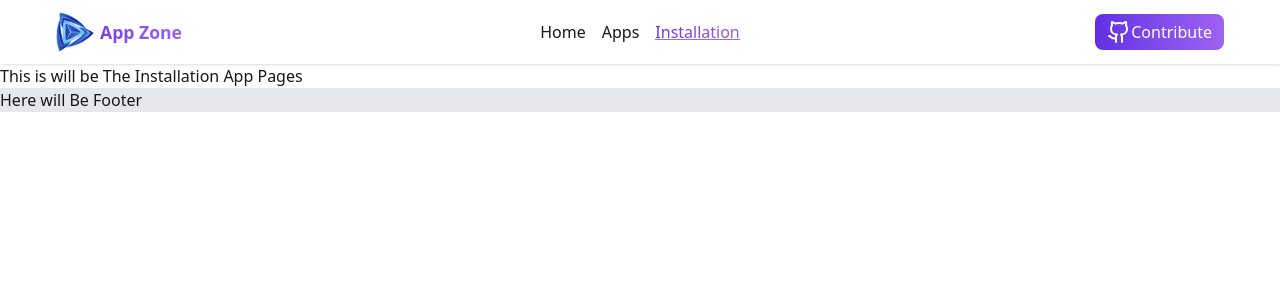
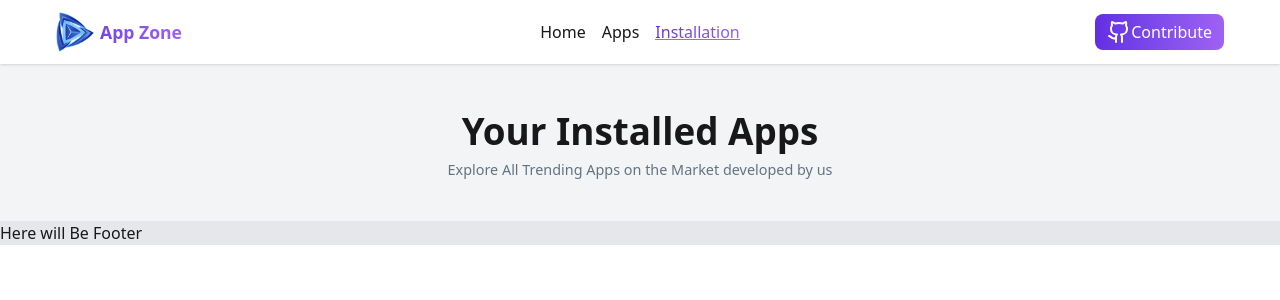
Before and after one commit to asrafulasf72/App-Zone, a React (Vite) app: page /installation in a window 1280 px wide. Shown: the top 300 px of the page. Built offline with nearby package versions, Linux system fonts and the light colour scheme.

Commit message:
local Storeage functinality added

```diff
--- a/src/Pages/Apps/AppDetails.jsx
+++ b/src/Pages/Apps/AppDetails.jsx
@@ -1,18 +1,23 @@
-import React from 'react';
+
 import { useParams } from 'react-router';
 import useApphook from '../../Hooks/useApphook';
 import dw from '../../assets/icon-downloads.png'
 import rt from '../../assets/icon-ratings.png'
 import re from '../../assets/icon-review.png'
+import { addStoredApp } from '../../Utility/AddToLocalDB';
+
 
 const AppDetails = () => {
     const {id}=useParams();
     const appId=parseInt(id)
-    const {appData,loading}=useApphook();
-
+    const {appData,loading}=useApphook('');
     const appDetails=appData.find(a=>a.id===appId)
         if(loading) return <p>Loading...</p>
        const {title,image,companyName,downloads,reviews,ratingAvg,size}=appDetails
+
+       const handalinstallApp=(id,title)=>{
+             addStoredApp(id,title)
+       }
 
     return (
         <div className='bg-gray-100'>
@@ -45,7 +50,7 @@ const AppDetails = () => {
                            </div>
                       </div>
                       <div>
-                        <button className='text-[1.2rem] font-semibold mt-5 bg-[#00d390] text-white px-3 py-1.5 rounded-[.5rem]'>Install Now ({size} MB)</button>
+                        <button onClick={()=>handalinstallApp(id,title)} className='cursor-pointer text-[1.2rem] font-semibold mt-5 bg-[#00d390] text-white px-3 py-1.5 rounded-[.5rem]'>Install Now ({size} MB)</button>
                       </div>
                   </div>
                </div>
--- a/src/Pages/Installation/Installation.jsx
+++ b/src/Pages/Installation/Installation.jsx
@@ -2,8 +2,14 @@ import React from 'react';
 
 const Installation = () => {
     return (
-        <div>
-            <h1>This is will be The Installation App Pages</h1>
+        <div className=' bg-gray-100'>
+            <div className=' max-w-[1300px] mx-auto'>
+                <div className='py-10'>
+                    <h1 className='text-[2.3rem] font-semibold text-center'>Your Installed Apps</h1>
+                     <p className='text-[#627382] text-[.9rem] font-normal text-center'>Explore All Trending Apps on the Market developed by us</p>
+                </div>
+
+            </div>
         </div>
     );
 };
--- /dev/null
+++ b/src/Utility/AddToLocalDB.js
@@ -0,0 +1,22 @@
+const getStoredApps=()=>{
+    const stored=localStorage.getItem("installation")
+    return stored?JSON.parse(stored):[];
+}
+
+const addStoredApp=(id,title)=>{
+    const storedApps=getStoredApps();
+
+    const exsist =storedApps.some(app=> app.id===id)
+    if(exsist){
+        alert('App already Installed');
+        return false
+    }
+
+    const newApp={id,title};
+    const updateApps=[...storedApps,newApp]
+    localStorage.setItem("installation", JSON.stringify(updateApps))
+    return true;
+
+}
+
+export {getStoredApps,addStoredApp};
```
